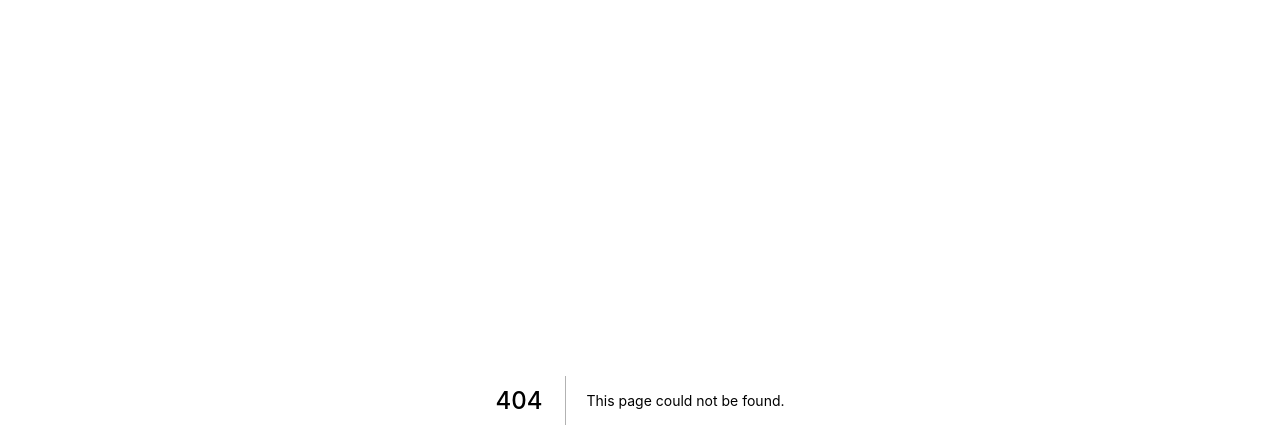
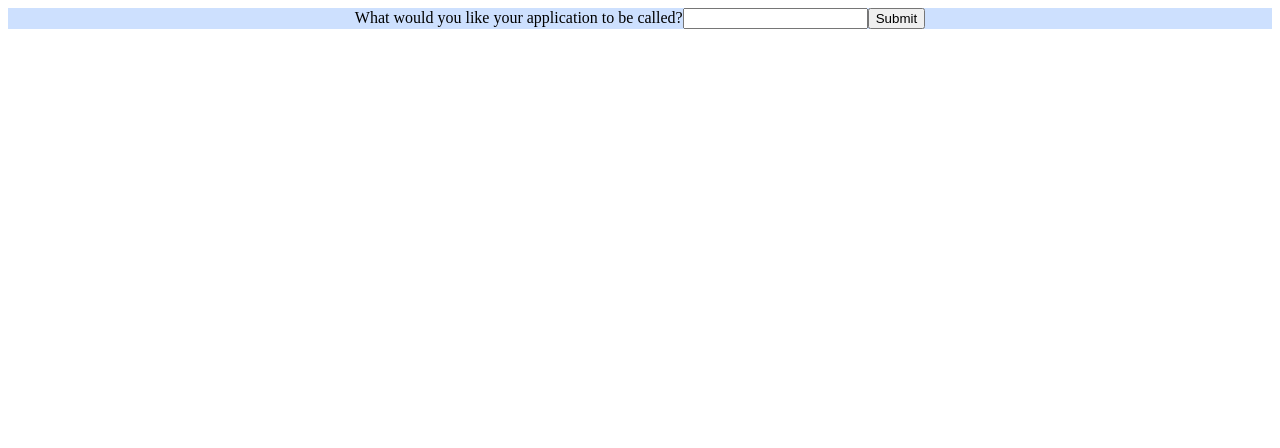
Before and after one commit to try-cascade/cascade-gui, a Next.js app: page /welcome in a window 1280 px wide. Before the commit this address had no page. Shown: the top 448 px of the page. Built offline with nearby package versions, Linux system fonts and the light colour scheme.

Commit message:
Added a welcome page with an application form environmentform serviceform etc
Co-authored-by: Anne Tiotuico <amtiotuico@gmail.com>
Co-authored-by: Rona Hsu <ronahsu@gmail.com>
Co-authored-by: Yueun Kim <yueun.owl@gmail.com>

```diff
--- /dev/null
+++ b/components/ApplicationForm.js
@@ -0,0 +1,38 @@
+import { useState } from 'react'
+
+const ApplicationForm = ( { onSubmit } ) => {
+  const [name, setName] = useState('')
+
+  async function handleSubmit(e) {
+    e.preventDefault()
+
+    const requestOptions = {
+      method: 'POST',
+      headers: {
+        'Content-Type': 'application/json',
+        'Accept': 'application/json'
+      },
+      body: JSON.stringify({ name })
+    };
+
+    await fetch('http://localhost:3005/aws/bucket', requestOptions)
+
+    onSubmit(true)
+  }
+
+  async function handleChange(e) {
+    await setName(e.target.value)
+  }
+
+  return (
+    <form onSubmit={handleSubmit}>
+      <label>
+        What would you like your application to be called?
+        <input type="text" value={name} onChange={handleChange}/>
+      </label>
+      <input type="submit" />
+    </form>
+  )
+}
+
+export default ApplicationForm
--- /dev/null
+++ b/components/EnvironmentForm.js
@@ -0,0 +1,78 @@
+import { useState } from "react"
+
+const EnvironmentForm = ( { onSubmit } ) => {
+  const [name, setName] = useState('')
+  const [key, setKey] = useState('')
+  const [secretKey, setSecretKey] = useState('')
+  const [region, setRegion] = useState('')
+
+  function handleSubmit(e) {
+    e.preventDefault()
+
+    const body = {
+      app: '',
+      env: name,
+      accessKey: key,
+      region,
+      secretKey
+    }
+
+    const requestOptions = {
+      method: 'POST',
+      headers: {
+        'Content-Type': 'application/json',
+        'Accept': 'application/json'
+      },
+      body: JSON.stringify(body)
+    };
+
+    // await fetch('http://localhost:3005/aws/bucket', requestOptions)
+
+    onSubmit(true)
+  }
+
+  async function handleChange(e, setter) {
+    await setter(e.target.value)
+  }
+
+  return (
+    <form onSubmit={handleSubmit}>
+      <label>
+        What would you like to name your environment?
+        <input type="text" value={name} onChange={(e) => handleChange(e, setName)} />
+      </label>
+      Please follow the instructions below to instrument your applications for traces with X-Ray.
+      -- add instructions here --
+      <label>
+        What access key did you use for instrumentation?
+        <input type="text" value={key} onChange={(e) => handleChange(e, setKey)} />
+      </label>
+      <label>
+        What secret access key did you use for instrumentation?
+        <input type="password" value={secretKey} onChange={(e) => handleChange(e, setSecretKey)} />
+      </label>
+      <label>
+        What region did you use for instrumentation?
+        <input type="text" value={region} onChange={(e) => handleChange(e, setRegion)} />
+      </label>
+      <input type="submit" />
+    </form>
+  )
+}
+
+export default EnvironmentForm
+
+/*
+Next up let's answer some questions about your environment.
+  - What would you like to name your environment? (textbox)
+  - Would you like to set up Traces on this environment connected to X-Ray? yes/no (dropdown)
+    - if yes
+      - give them the directions for instrumenting there services
+      - once the services are instrumented please provide this information:
+        - "AWS_ACCESS_KEY_ID=",
+          "AWS_REGION=",
+          "AWS_SECRET_ACCESS_KEY=",
+          "BUCKET="
+  - if no
+  - submit button
+*/
--- /dev/null
+++ b/components/ServiceForm.js
@@ -0,0 +1,47 @@
+// import { useEffect } from "react"
+import { useRouter } from 'next/router'
+
+const ServiceForm = ( ) => {
+  const router = useRouter()
+
+  function handleSubmit(e) {
+    e.preventDefault()
+    router.push('/')
+  }
+
+  // After this need to check user number of applications and go to other page...
+
+  return (
+    <>
+      <p>Your environment is being created, let's finish up by adding a service.</p>
+      <form onSubmit={handleSubmit}>
+        <label>
+          What would you like to name your service?
+          <input type="text" />
+        </label>
+        <label>
+          Could you provide the image link?
+          <input type="text" />
+        </label>
+        <label>
+          Port?
+          <input type="text" />
+        </label>
+        <input type="submit" />
+      </form>
+    </>
+  )
+}
+
+export default ServiceForm
+
+/*
+Your environment is being created, let's finish up by adding a service.
+  - What would you like to name your service? (input)
+  - Could you provide the image link? (input)
+  - Port? (input)
+  - What type of app? backend/frontend (dropdown)
+    - if frontend
+      - what path would you like this service to be on?
+  - Would you like to add any private variables? + with toggle (inputs)
+*/
--- a/pages/environment.js
+++ b/pages/environment.js
@@ -13,6 +13,7 @@ export default function Environments() {
           <h1>Environments</h1>
           <button onClick={() => setAdd(true)}>Create</button>
           <h2>Test</h2>
+          <button>Download Terraform file</button>
           <p>Envi Name, Region, Account ID</p>
           <h4>Services</h4>
           <table>
@@ -36,6 +37,7 @@ export default function Environments() {
             <li>Office</li>
           </ul>
           <h2>Production</h2>
+          <button>Download Terraform file</button>
           <p>Envi Name, Region, Account ID</p>
           <h4>Services</h4>
           <table>
@@ -71,5 +73,4 @@ export default function Environments() {
    - account ID
    - list of services + service type
    - Tags
-
 */
--- a/pages/services.js
+++ b/pages/services.js
@@ -19,8 +19,6 @@ export default function Services() {
           <button>Delete</button>
           <button>Package</button>
           <button>Deploy</button>
-          <button>Pause</button>
-          <button>Resume</button>
           <input type='text' value='search' />
           <div>
             <table>
--- /dev/null
+++ b/pages/welcome.js
@@ -0,0 +1,67 @@
+import { useEffect, useState } from 'react'
+
+import styles from '../styles/Services.module.css'
+import ApplicationForm from '../components/ApplicationForm'
+import EnvironmentForm from '../components/EnvironmentForm'
+import ServiceForm from '../components/ServiceForm'
+
+const Welcome = () => {
+  const [showHello, setShowHello] = useState(true)
+  const [applicationSubmitted, setApplicationSubmitted] = useState(false)
+  const [environmentSubmitted, setEnvironmentSubmitted] = useState(false)
+
+  useEffect(() => {
+    setTimeout(() => {
+      setShowHello(false)
+    }, 5000)
+  })
+
+  return (
+    <main className={styles.main}>
+      { showHello ? <p>Hello, we noticed you have no applications. Let's get started setting one up.</p> : null }
+      { !showHello && !applicationSubmitted ? <ApplicationForm onSubmit={setApplicationSubmitted}/> : null }
+      { applicationSubmitted && !environmentSubmitted ? <EnvironmentForm onSubmit={setEnvironmentSubmitted} /> : null }
+      { environmentSubmitted ? <ServiceForm /> : null}
+    </main>
+  )
+}
+
+export default Welcome
+
+/*
+Hello, we noticed you have no applications. Let's get started setting one up.
+
+What would you like your application to be called?
+input
+submit --- when the user presses submit
+
+Thank you! We are currently processing...
+  -- need a loading bar, after process
+
+Next up let's answer some questions about your environment.
+  - What would you like to name your environment? (textbox)
+  - Would you like to set up Traces on this environment connected to X-Ray? yes/no (dropdown)
+    - if yes
+      - give them the directions for instrumenting there services
+      - once the services are instrumented please provide this information:
+        - "AWS_ACCESS_KEY_ID=",
+          "AWS_REGION=",
+          "AWS_SECRET_ACCESS_KEY=",
+          "BUCKET="
+  - if no
+  - submit button
+
+Thank you! We are currently processing...
+  -- need a loading bar, after process
+
+Your environment is being created, let's finish up by adding a service.
+  - What would you like to name your service? (input)
+  - Could you provide the image link? (input)
+  - Port? (input)
+  - Would type of app? backend/frontend (dropdown)
+    - if frontend
+      - what path would you like this service to be on?
+  - Would you like to add any private variables? + with toggle (inputs)
+
+
+*/
```
Also changed, not shown: components/PrimaryInterface.js (added, +29 -0 lines), pages/index.js (+26 -21 lines), styles/Layout.module.css (line endings or trailing spaces).
